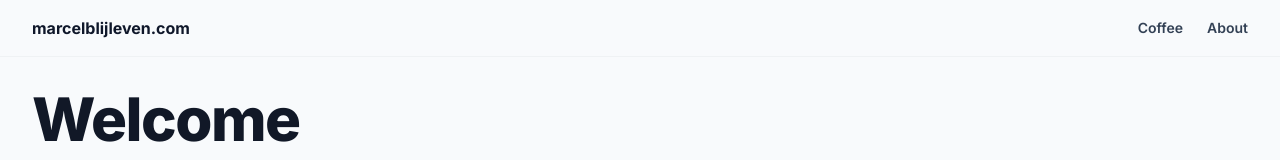
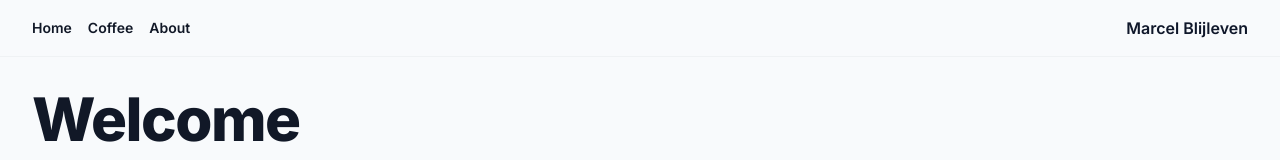
Before and after one commit to marcelblijleven/marcelblijleven.com, a Next.js app: page / in a window 1280 px wide. Shown: the top 160 px of the page. Built offline with nearby package versions, Linux system fonts and the light colour scheme.

Commit message:
feat: add hamburger menu on mobile

```diff
--- a/src/components/Header.tsx
+++ b/src/components/Header.tsx
@@ -1,24 +1,61 @@
+"use client"
+
 import Link from "next/link";
+import Button from "@/components/Button";
+import HamburgerIcon from "@/components/icons/HamburgerIcon";
+import {useState} from "react";
+import CloseIcon from "@/components/icons/CloseIcon";
 
 interface Props {
 
 }
 
 export default function Header(props: Props) {
+    const [menuOpen, setMenuOpen] = useState<boolean>(false);
+    const onMenuClick = () => setMenuOpen(!menuOpen);
+    const navLinks = (
+        <div className={"flex gap-4"}>
+            <Link href={"/"}>Home</Link>
+            <Link href={"/coffee"}>Coffee</Link>
+            <Link href={"/about"}>About</Link>
+        </div>
+    )
+
     return (
-        <header className={"sticky top-0 bg-slate-50 dark:bg-slate-900 border-b border-gray-300/25 mb-2"}>
-            <div className={"flex items-center justify-between max-w-7xl mx-auto py-4 px-4 sm:px-6 md:px-8"}>
-                <div className={"flex w-1/2 font-bold"}>
-                    <Link href={"/"}>marcelblijleven.com</Link>
+        <>
+            <header className={"sticky top-0 w-full bg-slate-50 dark:bg-slate-900 border-b border-gray-300/25 mb-2"}>
+                <div className={"flex justify-between items-center max-w-7xl mx-auto px-4 sm:px-6 md:px-8 h-14"}>
+                    <nav className={"hidden md:flex"}>
+                        <div
+                            className={"flex gap-6 text-sm leading-6 font-semibold text-gray-900 dark:text-gray-100"}>
+                            {navLinks}
+                        </div>
+                    </nav>
+                    <div className={"flex sm:justify-self-start md:justify-self-end font-semibold"}>
+                        Marcel Blijleven
+                    </div>
+
+                    <div className={"flex justify-self-end md:hidden"}>
+                        <Button variant={"icon"} onClick={onMenuClick}
+                                icon={menuOpen ? <CloseIcon/> : <HamburgerIcon/>}/>
+                    </div>
                 </div>
-                <nav className={"text-sm leading-6 font-semibold text-slate-700 dark:text-slate-200"}>
-
-                    <div className={"flex gap-6"}>
-                        <Link href={"/coffee"}>Coffee</Link>
-                        <Link href={"/about"}>About</Link>
+            </header>
+            {menuOpen && (
+                <div className={"absolute top-14 left-0 h-screen w-full h-full z-10 bg-white"}>
+                    <div className={"flex flex-col w-full divide-y-2 font-semibold"}>
+                        <div className={"flex items-center justify-center flex-grow h-14"}>
+                            <Link href={"/"}>Home</Link>
+                        </div>
+                        <div className={"flex items-center justify-center flex-grow h-14"}>
+                            <Link href={"/coffee"}>Coffee</Link>
+                        </div>
+                        <div className={"flex items-center justify-center flex-grow h-14"}>
+                            <Link href={"/about"}>About</Link>
+                        </div>
                     </div>
-                </nav>
-            </div>
-        </header>
+                </div>
+            )}
+        </>
     )
 }
--- /dev/null
+++ b/src/components/icons/HamburgerIcon.tsx
@@ -0,0 +1,8 @@
+export default function HamburgerIcon() {
+    return (
+        <svg xmlns="http://www.w3.org/2000/svg" fill="none" viewBox="0 0 24 24" strokeWidth={1.5}
+             stroke="currentColor" className="w-6 h-6">
+            <path strokeLinecap="round" strokeLinejoin="round" d="M3.75 6.75h16.5M3.75 12h16.5m-16.5 5.25h16.5"/>
+        </svg>
+    );
+}
```
